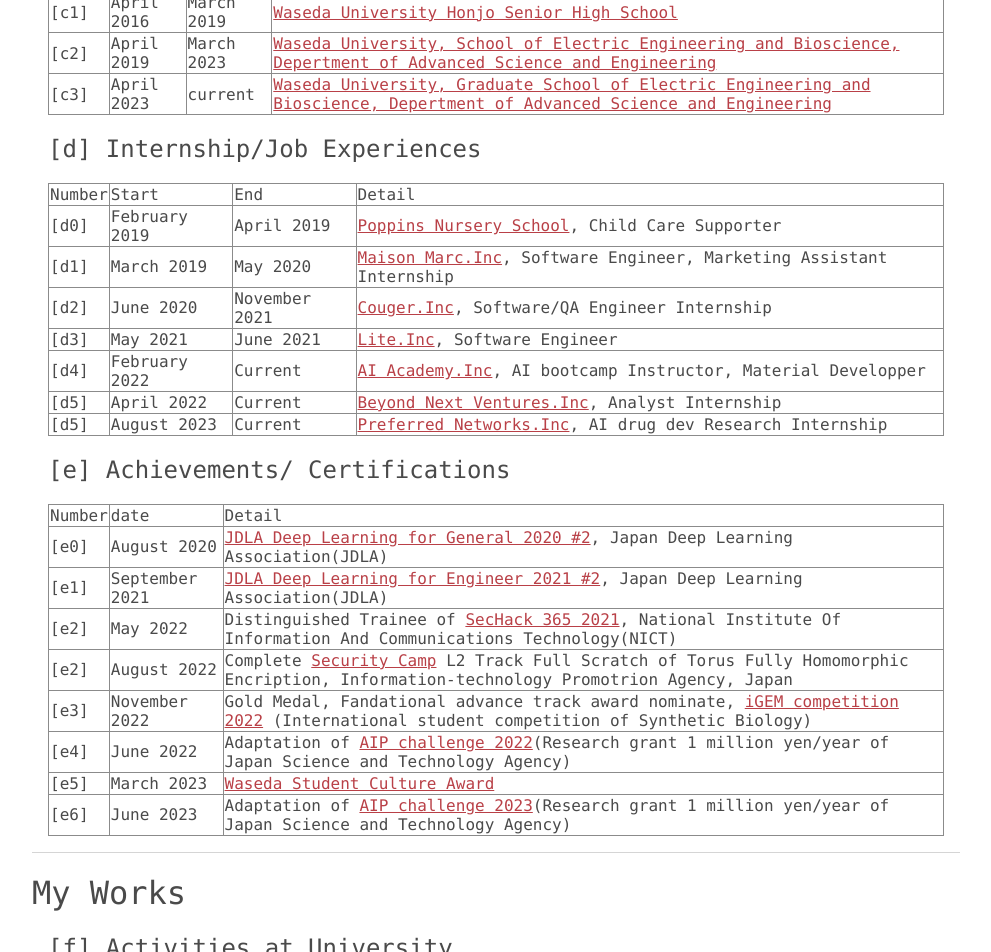
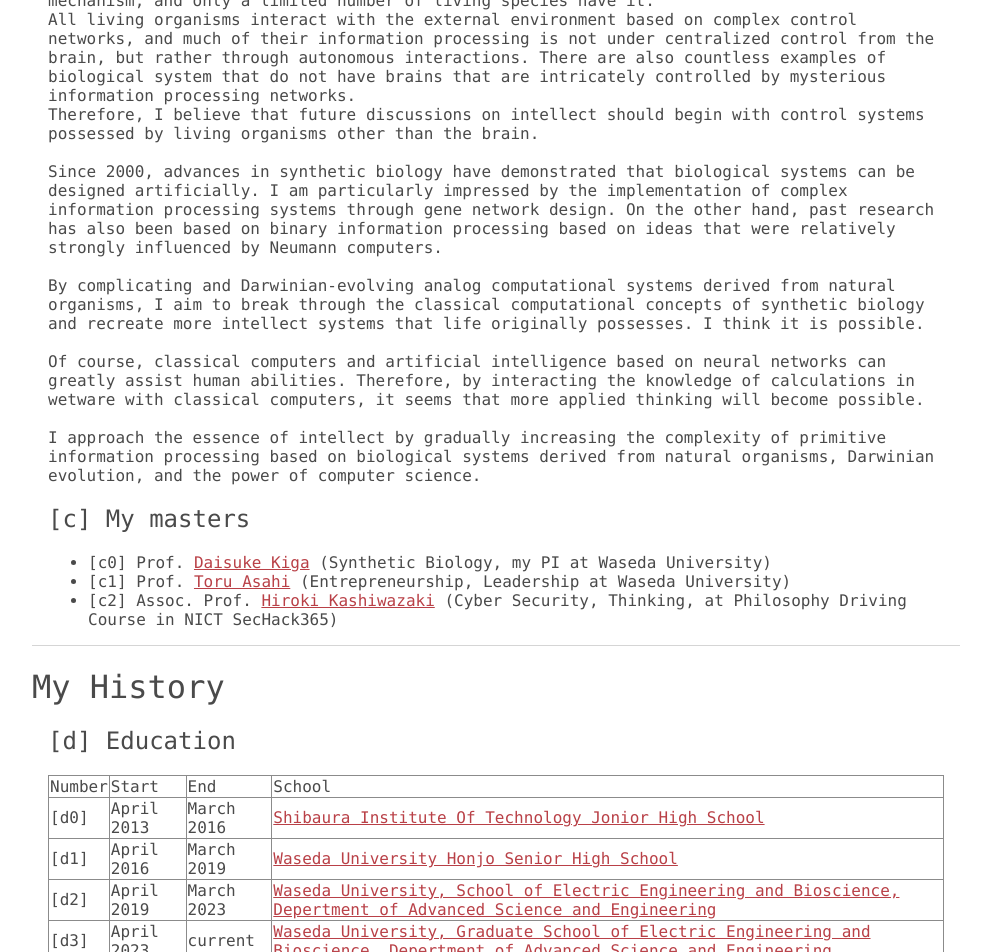
Before and after one commit to ok09ra/my_website, a Nuxt app: page / in a window 1280 px wide. Shown: the part 860-1812 px from the top of the page, without its empty margins (144-1135 px from the left). Built offline with nearby package versions, Linux system fonts and the light colour scheme.

Commit message:
add motivation

```diff
--- a/src/pages/index.vue
+++ b/src/pages/index.vue
@@ -17,14 +17,38 @@
                         </ul>
                     </div>
                 </div>
+                <div class="sub_section">
+                    <h2>[b] My Motivations</h2>
+                    <div>
+                        <h2><strong>- Building up Complex intellects From Scratch with Wetware Engineering drived by Computer Science -</strong></h2>
+                        <p>
+                            My dream is build up autonomous decision-making agents from scratch. <br>
+                            Humans have been trying to create intellects from ancient era. Especially since the invention of computers, the development of automata and artificial intelligence has become a reality and has excited us. Meanwhile, the line between intellect and non-intellect has become blurred.<br>
+                            <br>
+                            What exactly is intellect? I don't have answers yet...<br>
+                            <br>
+                            Much discussion of artificial intellects in recent years has been based on neural network models inspired by the brain. However, when considering the entire living organism, the brain is an integrated circuit with an extremely special high-order information processing mechanism, and only a limited number of living species have it.<br>
+                            All living organisms interact with the external environment based on complex control networks, and much of their information processing is not under centralized control from the brain, but rather through autonomous interactions. There are also countless examples of biological system that do not have brains that are intricately controlled by mysterious information processing networks.<br>
+                            Therefore, I believe that future discussions on intellect should begin with control systems possessed by living organisms other than the brain.<br>
+                            <br>
+                            Since 2000, advances in synthetic biology have demonstrated that biological systems can be designed artificially. I am particularly impressed by the implementation of complex information processing systems through gene network design. On the other hand, past research has also been based on binary information processing based on ideas that were relatively strongly influenced by Neumann computers.<br>
+                            <br>
+                            By complicating and Darwinian-evolving analog computational systems derived from natural organisms, I aim to break through the classical computational concepts of synthetic biology and recreate more intellect systems that life originally possesses. I think it is possible.<br>
+                            <br>
+                            Of course, classical computers and artificial intelligence based on neural networks can greatly assist human abilities. Therefore, by interacting the knowledge of calculations in wetware with classical computers, it seems that more applied thinking will become possible.<br>
+                            <br>
+                            I approach the essence of intellect by gradually increasing the complexity of primitive information processing based on biological systems derived from natural organisms, Darwinian evolution, and the power of computer science.
+                        </p>
+                    </div>
+                </div>
 
                 <div class="sub_section">
-                    <h2>[b] My masters</h2>
+                    <h2>[c] My masters</h2>
                     <div>
                         <ul>
-                            <li>[b0] Prof. <a href="https://www.eb.waseda.ac.jp/laboratory/kiga/">Daisuke Kiga</a> (Synthetic Biology, my PI at Waseda University)</li>
-                            <li>[b1] Prof. <a href="http://asahi-lab.jp/member/staff/asahi.html">Toru Asahi</a> (Entrepreneurship, Leadership at Waseda University)</li>
-                            <li>[b2] Assoc. Prof. <a href="https://www.kindai.ac.jp/english/research/researchers/introduce/kashiwazaki-hiroki-f03.html">Hiroki Kashiwazaki</a> (Cyber Security, Thinking, at Philosophy Driving Course in NICT SecHack365)</li>
+                            <li>[c0] Prof. <a href="https://www.eb.waseda.ac.jp/laboratory/kiga/">Daisuke Kiga</a> (Synthetic Biology, my PI at Waseda University)</li>
+                            <li>[c1] Prof. <a href="http://asahi-lab.jp/member/staff/asahi.html">Toru Asahi</a> (Entrepreneurship, Leadership at Waseda University)</li>
+                            <li>[c2] Assoc. Prof. <a href="https://www.kindai.ac.jp/english/research/researchers/introduce/kashiwazaki-hiroki-f03.html">Hiroki Kashiwazaki</a> (Cyber Security, Thinking, at Philosophy Driving Course in NICT SecHack365)</li>
                         </ul>
                     </div>
                 </div>
@@ -35,7 +59,7 @@
             <h1>My History</h1>
             <div>
                 <div class="sub_section">
-                    <h2>[c] Education</h2>
+                    <h2>[d] Education</h2>
                     <div>
                         <table>
                             <tr>
@@ -45,25 +69,25 @@
                                 <th>School</th>
                             </tr>
                             <tr>
-                                <th>[c0]</th>
+                                <th>[d0]</th>
                                 <th>April 2013</th>
                                 <th>March 2016</th>
                                 <th><a href="https://www.fzk.shibaura-it.ac.jp">Shibaura Institute Of Technology Jonior High School</a></th>
                             </tr>
                             <tr>
-                                <th>[c1]</th>
+                                <th>[d1]</th>
                                 <th>April 2016</th>
                                 <th>March 2019</th>
                                 <th><a href="https://www.waseda.jp/school/honjo/?utm_source=dlvr">Waseda University Honjo Senior High School</a></th>
                             </tr>
                             <tr>
-                                <th>[c2]</th>
+                                <th>[d2]</th>
                                 <th>April 2019</th>
                                 <th>March 2023</th>
                                 <th><a href="https://www.eb.waseda.ac.jp">Waseda University, School of Electric Engineering and Bioscience, Depertment of Advanced Science and Engineering</a></th>
                             </tr>
                             <tr>
-                                <th>[c3]</th>
+                                <th>[d3]</th>
                                 <th>April 2023</th>
                                 <th>current</th>
                                 <th><a href="https://www.eb.waseda.ac.jp">Waseda University, Graduate School of Electric Engineering and Bioscience, Depertment of Advanced Science and Engineering</a></th>
@@ -73,7 +97,7 @@
                 </div>
 
                 <div class="sub_section">
-                    <h2>[d] Internship/Job Experiences</h2>
+                    <h2>[e] Internship/Job Experiences</h2>
                     <div>
                         <table>
                             <tr>
@@ -83,43 +107,43 @@
                                 <th>Detail</th>
                             </tr>
                             <tr>
-                                <th>[d0]</th>
+                                <th>[e0]</th>
                                 <th>February 2019</th>
                                 <th>April 2019</th>
                                 <th><a href="https://www.poppins.co.jp/educare/service/nursery-school/">Poppins Nursery School</a>, Child Care Supporter</th>
                             </tr>
                             <tr>
-                                <th>[d1]</th>
+                                <th>[e1]</th>
                                 <th>March 2019</th>
                                 <th>May 2020</th>
                                 <th><a href="https://maisonmarc.com">Maison Marc.Inc</a>, Software Engineer, Marketing Assistant Internship</th>
                             </tr>
                             <tr>
-                                <th>[d2]</th>
+                                <th>[e2]</th>
                                 <th>June 2020</th>
                                 <th>November 2021</th>
                                 <th><a href="https://couger.co.jp">Couger.Inc</a>, Software/QA Engineer Internship</th>
                             </tr>
                             <tr>
-                                <th>[d3]</th>
+                                <th>[e3]</th>
                                 <th>May 2021</th>
                                 <th>June 2021</th>
                                 <th><a href="https://www.wantedly.com/companies/lite">Lite.Inc</a>, Software Engineer</th>
                             </tr>
                             <tr>
-                                <th>[d4]</th>
+                                <th>[e4]</th>
                                 <th>February 2022</th>
                                 <th>Current</th>
                                 <th><a href="https://aiacademy.jp">AI Academy.Inc</a>, AI bootcamp Instructor, Material Developper</th>
                             </tr>
                             <tr>
-                                <th>[d5]</th>
+                                <th>[e5]</th>
                                 <th>April 2022</th>
                                 <th>Current</th>
                                 <th><a href="https://beyondnextventures.com/jp/">Beyond Next Ventures.Inc</a>, Analyst Internship</th>
                             </tr>
                             <tr>
-                                <th>[d5]</th>
+                                <th>[e5]</th>
                                 <th>August 2023</th>
                                 <th>Current</th>
                                 <th><a href="https://www.preferred.jp/ja/">Preferred Networks.Inc</a>, AI drug dev Research Internship</th>
@@ -129,7 +153,7 @@
                 </div>
 
                 <div class="sub_section">
-                    <h2>[e] Achievements/ Certifications</h2>
+                    <h2>[f] Achievements/ Certifications</h2>
                     <div>
                         <table>
                             <tr>
@@ -138,12 +162,12 @@
                                 <th>Detail</th>
                             </tr>
                             <tr>
-                                <th>[e0]</th>
+                                <th>[f0]</th>
                                 <th>August 2020</th>
                                 <th><a href="https://www.jdla.org/certificate/general/">JDLA Deep Learning for General 2020 #2</a>, Japan Deep Learning Association(JDLA)</th>
                             </tr>
                             <tr>
-                                <th>[e1]</th>
+                                <th>[f1]</th>
                                 <th>September 2021</th>
                                 <th><a href="https://www.jdla.org/certificate/engineer/">JDLA Deep Learning for Engineer 2021 #2</a>, Japan Deep Learning Association(JDLA)</th>
                             </tr>
@@ -153,27 +177,27 @@
                                 <th>Distinguished Trainee of <a href="https://sechack365.nict.go.jp">SecHack 365 2021</a>, National Institute Of Information And Communications Technology(NICT)</th>
                             </tr>
                             <tr>
-                                <th>[e2]</th>
+                                <th>[f2]</th>
                                 <th>August 2022</th>
                                 <th>Complete <a href="https://www.ipa.go.jp/jinzai/security-camp/about.html">Security Camp</a> L2 Track Full Scratch of Torus Fully Homomorphic Encription, Information-technology Promotrion Agency, Japan</th>
                             </tr>
                             <tr>
-                                <th>[e3]</th>
+                                <th>[f3]</th>
                                 <th>November 2022</th>
                                 <th>Gold Medal, Fandational advance track award nominate, <a href="https://competition.igem.org">iGEM competition 2022</a> (International student competition of Synthetic Biology)</th>
                             </tr>
                             <tr>
-                                <th>[e4]</th>
+                                <th>[f4]</th>
                                 <th>June 2022</th>
                                 <th>Adaptation of <a href="https://www.jst.go.jp/kisoken/aip/program/wakate/challenge/list2022.html">AIP challenge 2022</a>(Research grant 1 million yen/year of Japan Science and Technology Agency)</th>
                             </tr>
                             <tr>
-                                <th>[e5]</th>
+                                <th>[f5]</th>
                                 <th>March 2023</th>
                                 <th><a href="https://www.waseda.jp/inst/student/life/awards/student">Waseda Student Culture Award</a></th>
                             </tr>
                             <tr>
-                                <th>[e6]</th>
+                                <th>[f6]</th>
                                 <th>June 2023</th>
                                 <th>Adaptation of <a href="https://www.jst.go.jp/kisoken/aip/program/wakate/challenge/index.html">AIP challenge 2023</a>(Research grant 1 million yen/year of Japan Science and Technology Agency)</th>
                             </tr>
@@ -187,7 +211,7 @@
             <h1>My Works</h1>
             <div>
                 <div class="sub_section">
-                    <h2>[f] Activities at University</h2>
+                    <h2>[g] Activities at University</h2>
                     <div>
                         <table>
                             <tr>
@@ -197,25 +221,25 @@
                                 <th>Detail</th>
                             </tr>
                             <tr>
-                                <th>[f0]</th>
+                                <th>[g0]</th>
                                 <th>April 2019</th>
                                 <th>March 2020</th>
                                 <th>CUO(Update) at <a href="https://wasedaailab.wordpress.com/about/">Waseda AI Lab</a></th>
                             </tr>
                             <tr>
-                                <th>[f1]</th>
+                                <th>[g1]</th>
                                 <th>March 2020</th>
                                 <th>September 2021</th>
                                 <th>Board Member at Student Community <a href="https://last-mate-waseda.jimdofree.com">L@ST-M@TE</a></th>
                             </tr>
                             <tr>
-                                <th>[f2]</th>
+                                <th>[g2]</th>
                                 <th>December 2021</th>
                                 <th>November 2022</th>
                                 <th>Student leader at <a href="https://www.waseda.jp/inst/cro/other/2020/03/29/4213/">Deloitte Thomatsu.Inc - Waseda University joint project</a> for SDGs curriculum development</th>
                             </tr>
                             <tr>
-                                <th>[f3]</th>
+                                <th>[g3]</th>
                                 <th>November 2020</th>
                                 <th>November 2022</th>
                                 <th>Wetlab Supervisor, Wiki Develop Manager at <a href="https://2022.igem.wiki/waseda-tokyo/">iGEM Waseda_Tokyo 2022</a></th>
@@ -226,28 +250,28 @@
 
 
                 <div class="sub_section">
-                    <h2>[g] Publications and Conference Presentations</h2>
+                    <h2>[h] Publications and Conference Presentations</h2>
                     <div>
                         <ul>
-                            <li>[g0] 奥田宗太, <a href="https://www.yodosha.co.jp/jikkenigaku/opinion/vol41n13.html">合成生物学で知性は再構成できるか?</a>, 羊土社, 実験医学 2023年8月号</li>
-                            <li>[g1] 奥田宗太, 木賀大介, <a href="https://jglobal.jst.go.jp/detail?JGLOBAL_ID=202202217323130177">転写活性化タンパク質による遺伝子転写ON/OFF制御を用いた,2状態分化回路Genetic Toggle Switchの細胞内部状態の初期化,再分化制御</a>, 日本分子生物学会年会 2022年, Poster Presentation</li>
-                            <li>[g2] 奥田宗太, <a href="https://sechack365.nict.go.jp/achievement/2021/pdf/c2.pdf">分散型遺伝情報利活用基盤 GeneSlimeMold</a>, SecHack 365 2021, NICT</li>
+                            <li>[h0] 奥田宗太, <a href="https://www.yodosha.co.jp/jikkenigaku/opinion/vol41n13.html">合成生物学で知性は再構成できるか?</a>, 羊土社, 実験医学 2023年8月号</li>
+                            <li>[h1] 奥田宗太, 木賀大介, <a href="https://jglobal.jst.go.jp/detail?JGLOBAL_ID=202202217323130177">転写活性化タンパク質による遺伝子転写ON/OFF制御を用いた,2状態分化回路Genetic Toggle Switchの細胞内部状態の初期化,再分化制御</a>, 日本分子生物学会年会 2022年, Poster Presentation</li>
+                            <li>[h2] 奥田宗太, <a href="https://sechack365.nict.go.jp/achievement/2021/pdf/c2.pdf">分散型遺伝情報利活用基盤 GeneSlimeMold</a>, SecHack 365 2021, NICT</li>
                         </ul>
                     </div>
                 </div>
 
                 <div class="sub_section">
-                    <h2>[h] Relative Articles</h2>
+                    <h2>[i] Relative Articles</h2>
                     <div>
                         <ul>
-                            <li>[h0] TOKTO HEADLINE, <a href="https://www.tokyoheadline.com/612769/">経産省・浅野氏「変な校則は子どもたちを育むいい題材」SDGs学習カリキュラムを語る</a>, 2022.03.29 Vol.Web Original</li>
-                            <li>[h1] 毎日新聞, <a href="https://mainichi.jp/articles/20210817/ddm/013/040/035000c">SDGsを子どもに伝える</a>, 2021年 8月 17日 朝刊</li>
+                            <li>[i0] TOKTO HEADLINE, <a href="https://www.tokyoheadline.com/612769/">経産省・浅野氏「変な校則は子どもたちを育むいい題材」SDGs学習カリキュラムを語る</a>, 2022.03.29 Vol.Web Original</li>
+                            <li>[i1] 毎日新聞, <a href="https://mainichi.jp/articles/20210817/ddm/013/040/035000c">SDGsを子どもに伝える</a>, 2021年 8月 17日 朝刊</li>
                         </ul>
                     </div>
                 </div>
 
                 <div class="sub_section">
-                    <h2>[i] Teaching Assistants</h2>
+                    <h2>[j] Teaching Assistants</h2>
                     <div>
                         <table>
                             <tr>
@@ -256,27 +280,27 @@
                                 <th>Detail </th>
                             </tr>
                             <tr>
-                                <th>[i0]</th>
+                                <th>[j0]</th>
                                 <th>Spring 2020</th>
                                 <th>Artificial Intelligence and Business Model Creation alpha (Dr. Satoshi Okuda / Prof. Toru Asahi at Waseda University)</th>
                             </tr>
                             <tr>
-                                <th>[i1]</th>
+                                <th>[j1]</th>
                                 <th>Spring 2021</th>
                                 <th>Logical Communication (Prof. Toru Asahi at Waseda Univerity)</th>
                             </tr>
                             <tr>
-                                <th>[g2]</th>
+                                <th>[j2]</th>
                                 <th>Spring 2022</th>
                                 <th>Synthetic Biology (Prof. Daisuke Kiga at Waseda Univerity)</th>
                             </tr>
                             <tr>
-                                <th>[g3]</th>
+                                <th>[j3]</th>
                                 <th>Spring 2023</th>
                                 <th>Synthetic Biology (Prof. Daisuke Kiga at Waseda Univerity)</th>
                             </tr>
                             <tr>
-                                <th>[g4]</th>
+                                <th>[j4]</th>
                                 <th>Spring 2023</th>
                                 <th>Research Project A (Instructor & Curriculum Development)(Prof. Daisuke Kiga at Waseda Univerity)</th>
                             </tr>
```
